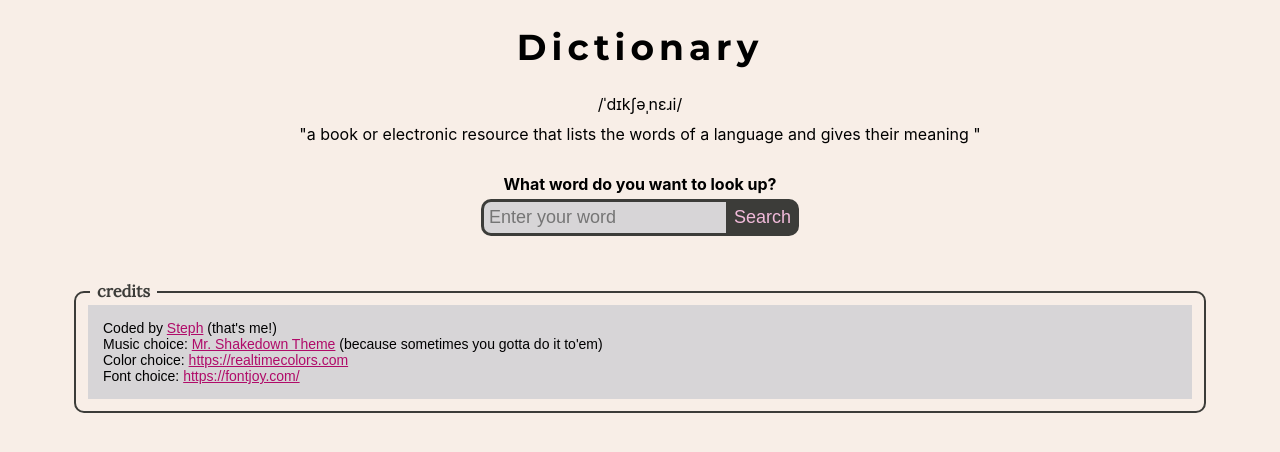
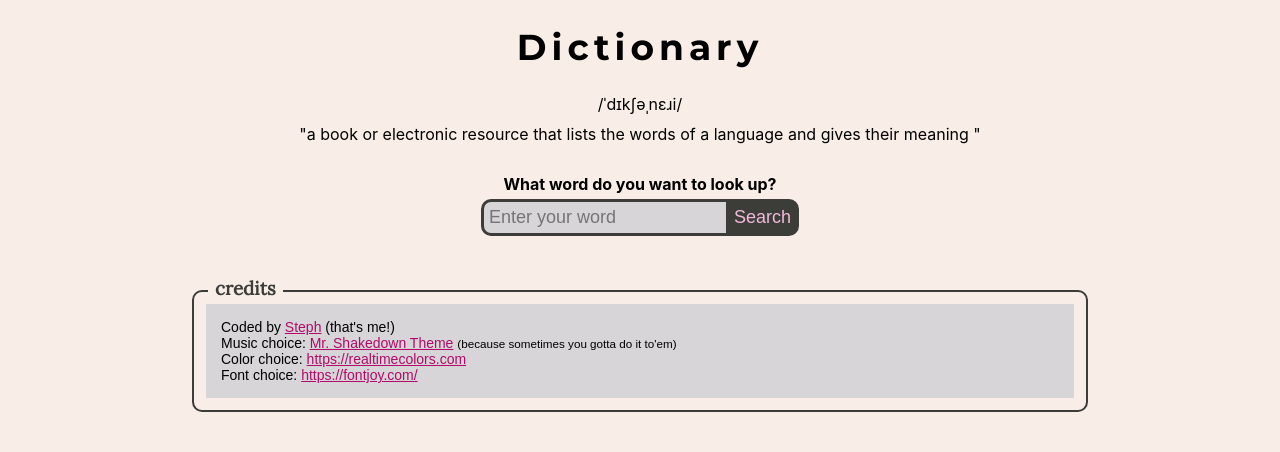
Before and after one commit to NasodQueen/dictionary-project, a React (Create React App) app: page / in a window 1280 px wide. Shown: the top 452 px of the page. Built offline with nearby package versions, Linux system fonts and the light colour scheme; a web font is replaced by a local one.

Commit message:
Removed console logs and commented code, CSS styling updates

```diff
--- a/src/App.css
+++ b/src/App.css
@@ -1,35 +1,7 @@
 @import url("https://fonts.googleapis.com/css2?family=Hind+Madurai:wght@300&family=Lora&family=Montserrat:wght@700&family=Voces&display=swap");
 
 :root {
-  /* Blue and beige - light mode*/
-  /* --text: #000000;
-  --background: #f8eee7;
-  --primary: #1b445f;
-  --secondary: #e9c6af;
-  --accent: #2d719f; */
-
-  /* Blue and beige - dark mode*/
-  /* --text: #f8eee7;
-  --background: #000000;
-  --primary: #1b445f;
-  --secondary: #040201;
-  --accent: #88bbdd; */
-
-  /* Purple - light mode*/
-  /* --text: #040104;
-  --background: #f4e4f7;
-  --primary: #b848c7;
-  --secondary: #f0d8f3;
-  --accent: #b33cc3; */
-
-  /* Purple - dark mode*/
-  /* --text: #f4e4f7;
-  --background: #040104;
-  --primary: #b848c7;
-  --secondary: #240c27;
-  --accent: #e1b1e7; */
-
-  /* B00B - light mode*/
+  /*light mode*/
   --text: #000000;
   --background: #f8eee7;
   --background2: #f1bada;
@@ -37,7 +9,7 @@
   --secondary: #d7d5d7;
   --accent: #b00b69;
 
-  /* B00B - dark mode*/
+  /*dark mode*/
   /* --text: #fafafa;
   --background: #000000;
   --primary: #3c3c39;
@@ -77,13 +49,16 @@ html {
 }
 
 footer {
-  margin: 10px;
-  font-size: 14px;
-  max-width: 90vw;
+  margin: auto;
+  max-width: 70vw;
 }
 
 footer h3 {
   color: var(--primary);
+}
+
+footer p {
+  font-size: 14px;
 }
 
 .footer-text {
--- a/src/App.js
+++ b/src/App.js
@@ -37,7 +37,7 @@ function App() {
             >
               Mr. Shakedown Theme
             </a>{" "}
-            (because sometimes you gotta do it to'em)
+            <small>(because sometimes you gotta do it to'em)</small>
             <br />
             Color choice:{" "}
             <a
--- a/src/Dictionary.css
+++ b/src/Dictionary.css
@@ -24,7 +24,6 @@ h3 {
 
 h4 {
   font-weight: normal;
-  margin: 0 0 10px 5px;
   display: inline;
   font-size: 1rem;
 }
@@ -79,24 +78,22 @@ form {
 }
 
 .phonetics-grid {
-  padding-left: 10px;
+  /* padding-left: 10px; */
   margin-top: 10px;
 }
 
-.phonetics-audio,
-.phonetics-text {
-  /* display: inline; */
-}
-
 .basics-grid {
+  display: grid;
+  grid-template-columns: repeat(6, 7rem);
   margin: 0;
-  padding: 0;
+  padding: 10px;
   list-style: none;
 }
 
 li {
   margin: 0;
   padding: 0;
+  text-align: center;
 }
 
 a,
--- a/src/Dictionary.js
+++ b/src/Dictionary.js
@@ -14,12 +14,10 @@ export default function Dictionary() {
   const [photos, setPhotos] = useState(null);
 
   function handleDictionaryResponse(response) {
-    console.log(response.data[0]);
     setApiResponse(response.data[0]);
   }
 
   function handlePhotoResponse(response) {
-    console.log(response);
     setPhotos(response.data.photos);
   }
 
@@ -27,7 +25,6 @@ export default function Dictionary() {
   function Search(event) {
     event.preventDefault();
     let apiUrl = `https://api.dictionaryapi.dev/api/v2/entries/en/${keyword}`;
-    console.log(apiUrl);
     axios.get(apiUrl).then(handleDictionaryResponse);
 
     const photoApiKey = "50b85t44fa1aa6e70d8a0160o0237d36";
@@ -35,7 +32,6 @@ export default function Dictionary() {
     let photoApiUrl = `https://api.shecodes.io/images/v1/search?query=${keyword}&key=${photoApiKey}`;
 
     axios.get(photoApiUrl).then(handlePhotoResponse);
-    console.log(photoApiUrl);
   }
 
   function handleKeywordChange(event) {
--- a/src/Meaning.js
+++ b/src/Meaning.js
@@ -5,7 +5,6 @@ import Definitions from "./Definitions";
 import Examples from "./Examples";
 
 export default function Meaning(props) {
-  console.log(props.meaning);
   return (
     <div className="Meaning">
       <h3>{props.meaning.partOfSpeech}</h3>
--- a/src/Photos.js
+++ b/src/Photos.js
@@ -3,7 +3,6 @@ import React from "react";
 import "./Dictionary.css";
 
 export default function Photos(props) {
-  console.log(props.photos);
   if (props.photos) {
     return (
       <div>
--- a/src/Results.js
+++ b/src/Results.js
@@ -7,7 +7,6 @@ import PhoneticText from "./PhoneticText";
 import "./Dictionary.css";
 
 export default function Results(props) {
-  console.log(props.results);
   if (props.results) {
     return (
       <div>
```
